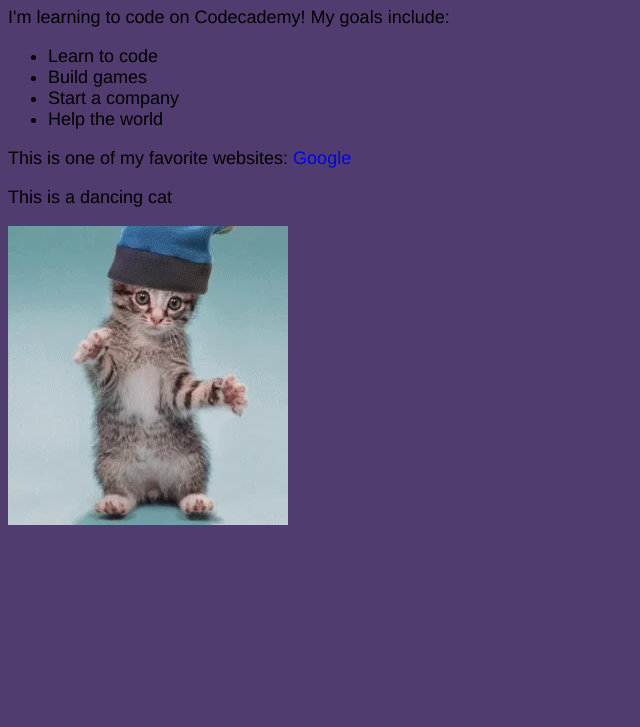
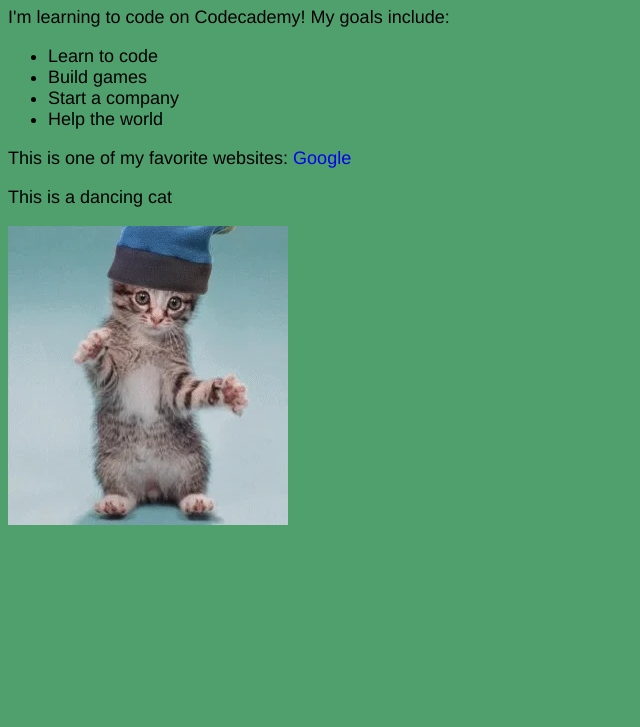
Before and after one commit to RoyalMcPoyle/RoyalMcPoyle, a plain HTML site: page index.html in a window 1280 px wide. Shown: the part 73-800 px from the top of the page, without its empty margins (0-640 px from the left). Drawn offline with Linux system fonts and the light colour scheme.

Commit message:
Update index.css
final background color fix

```diff
--- a/resources/css/index.css
+++ b/resources/css/index.css
@@ -5,7 +5,7 @@
 
   html,
   body {
-    background-color: rgb(80, 60, 110);
+    background-color: rgb(80, 160, 110);
   }
 
   h1 {
```
